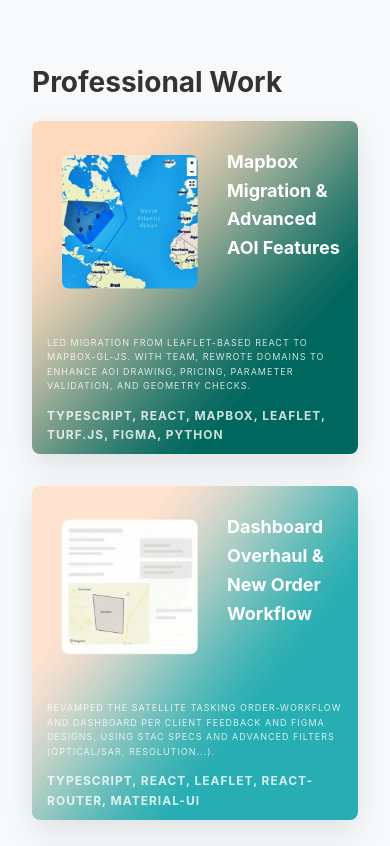
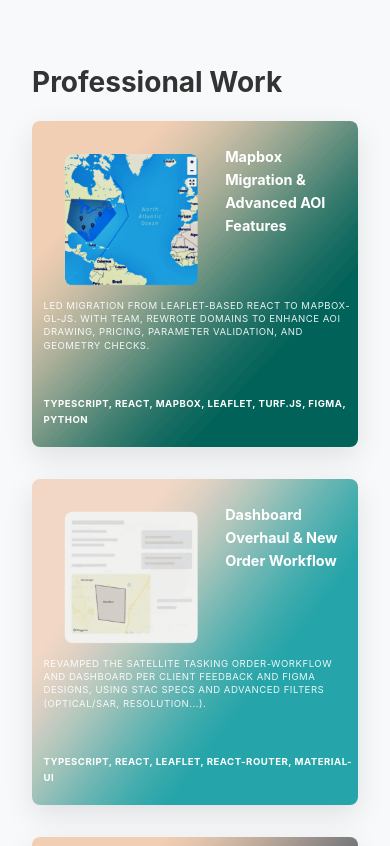
Before and after one commit to Johnnybar/personal-webpage, a plain HTML site: page index.html in a window 390 px wide. Shown: the part 6480-7326 px from the top of the page. Drawn offline with Linux system fonts and the light colour scheme.

Commit message:
improve styles

```diff
--- a/styles.css
+++ b/styles.css
@@ -284,9 +284,11 @@ header {
 
 .portfolio-image {
   width: 100%;
-  height: 100%;
+  height: auto;
   object-fit: cover;
   transition: transform 0.5s ease;
+  display: block;
+  filter: brightness(95%);
 }
 
 .portfolio-overlay {
@@ -297,56 +299,47 @@ header {
   height: 100%;
   display: flex;
   flex-direction: column;
-  justify-content: center;
-  align-items: center;
+  justify-content: space-between;
+  align-items: flex-start;
+  padding: 1rem;
+  gap: 0.75rem;
+  color: white;
   opacity: 1;
   transition: opacity 0.3s ease;
-  padding: 1rem;
 }
-
-.portfolio-overlay-side {
-  width: 50%;
-  background-color: rgba(0, 119, 255, 0.9);
-}
-
-.portfolio-item:hover .portfolio-overlay {
-  opacity: 1;
-}
-
 .portfolio-item:hover .portfolio-image {
   transform: scale(1.1);
 }
 
 .portfolio-title {
-  color: white;
-  margin-bottom: 0.2rem;
-  text-align: left;
-  margin-left: 185px;
-  font-size: 20px;
-  position: absolute;
-  top: 27px;
-  padding-left: 10px;
-  padding-right: 10px;
+  font-size: 1rem;
+  font-weight: bold;
+  margin: 0;
+  margin-left: 60%;
+  margin-top: 4%;
 }
 
 .portfolio-category {
-  color: rgba(255, 255, 255, 0.8);
-  font-size: 9px;
+  font-size: 0.7rem;
   text-transform: uppercase;
-  letter-spacing: 1px;
-  position: absolute;
-  padding: 15px;
+  letter-spacing: 0.5px;
+  margin: 0px;
+  position: fixed;
+  top: 83%;
+  padding: 5px;
+  left: 2%;
 }
 
 .portfolio-category-desc {
-  top: 200px;
+  font-size: 0.7rem;
+  line-height: 1.4;
+  opacity: 0.9;
+  top: 53%;
 }
 
 .portfolio-category-tech {
   font-weight: bold;
-  top: 270px;
-  left: 0;
-  font-size: 12px;
+  font-size: 0.7rem;
 }
 
 .portfolio-subsection-title {
@@ -622,11 +615,6 @@ footer {
     align-items: center;
   }
 
-  .portfolio-overlay {
-    opacity: 1 !important;
-    pointer-events: none;
-  }
-
   .nav-links.active {
     display: flex;
     flex-direction: column;
@@ -647,6 +635,12 @@ footer {
   margin-top: 24px;
 }
 
+.portfolio-overlay-side {
+  width: 50%;
+  background: #25afb2;
+  opacity: 0.9;
+}
+
 /* Each accordion-group is 50% width with gutter */
 .accordion-group {
   flex: 0 0 50%;
@@ -659,9 +653,6 @@ footer {
 @media (max-width: 768px) {
   .accordion-group {
     flex: 0 0 100%;
-  }
-  .portfolio-title {
-    font-size: 18px;
   }
 }
 
@@ -693,6 +684,54 @@ footer {
   max-height: 1000px;
 }
 
-.side-portfolio-category {
+.side-portfolio-category .portfolio-category-desc {
   color: white;
 }
+.side-portfolio-category {
+  font-size: 1.1rem;
+}
+
+/* Responsive adjustments */
+@media (max-width: 768px) {
+  .portfolio-title {
+    font-size: 1rem;
+    margin-left: 60%;
+  }
+
+  .portfolio-category-desc,
+  .portfolio-category-tech {
+    font-size: 0.75rem;
+  }
+
+  .portfolio-overlay {
+    gap: 0.5rem;
+    padding: 0.75rem;
+  }
+}
+
+/* Responsive adjustments */
+@media (min-width: 650px) and (max-width: 768px) {
+  .portfolio-title {
+    font-size: 2.5rem;
+    margin-left: 55%;
+    margin-top: 7%;
+  }
+
+  .portfolio-category {
+    font-size: 1.5rem;
+  }
+}
+
+/* Responsive adjustments */
+@media (max-width: 480px) {
+  .portfolio-title {
+    font-size: 0.9rem;
+  }
+
+  .portfolio-category {
+    font-size: 0.6rem;
+  }
+  .side-portfolio-category {
+    font-size: 0.9rem;
+  }
+}
```
